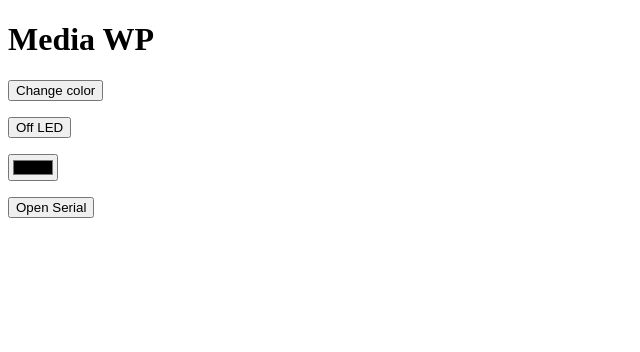
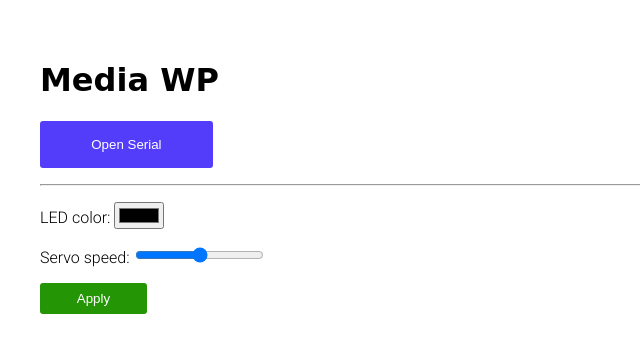
Before and after one commit to azamtau/medialab, a website built with Parcel: page src/index.html in a window 1280 px wide. Shown: the whole page, without its empty margins (0-640 px from the left). Built offline with nearby package versions, Linux system fonts and the light colour scheme; files whose address does not match are found by name; a web font is replaced by a local one.

Commit message:
styles fix

```diff
--- a/src/index.html
+++ b/src/index.html
@@ -4,18 +4,20 @@
     <meta charset="UTF-8" />
     <meta name="viewport" content="width=device-width, initial-scale=1.0" />
     <title>Media WP</title>
-    <!-- <link defer rel="stylesheet" href="./style.scss" /> -->
+    <link rel="stylesheet" type="text/css" href="style.css">
+
   </head>
   <body>
     <header>
         <h1>Media WP</h1>
     </header>
     <main id="container">
-      <p><button id="write-btn-on">Change color</button></p>
-      <p><button id="write-btn-off">Off LED</button></p>
 
-      <p><input type="color" id="clr-picker"> </p>
       <p><button id="serial-btn">Open Serial</button></p>
+<hr/>
+      <p>LED color: <input type="color" id="clr-picker"></p>
+      <p>Servo speed: <input type="range" id="sp-slider" min="0" max="10"> </p>
+      <p><button id="write-btn-on">Apply</button></p>
     </main>
     <canvas id="c"></canvas>
     <div id="loader"></div>
--- a/src/index.js
+++ b/src/index.js
@@ -3,7 +3,6 @@ import p5 from 'p5';
 
 const serialBtn = document.querySelector('#serial-btn');
 const writeBtnOn = document.querySelector('#write-btn-on');
-const writeBtnOff = document.querySelector('#write-btn-off');
 
 const clrPicker = document.querySelector("#clr-picker");
 
--- /dev/null
+++ b/src/style.css
@@ -0,0 +1,37 @@
+@import url('https://fonts.googleapis.com/css2?family=Dela+Gothic+One&display=swap');
+@import url('https://fonts.googleapis.com/css2?family=Roboto:wght@300&display=swap');
+
+body {
+    font-family: 'Roboto', sans-serif;
+    padding: 2rem;
+}
+
+h1 {
+    font-family: 'Dela Gothic One', cursive;
+}
+
+#serial-btn {
+    padding: 1rem 3.2rem 1rem 3.2rem;
+    border-radius: 3px;
+    border: none;
+    background-color: rgb(83, 61, 250);
+    color: white;
+    cursor: pointer;
+}
+
+#serial-btn:hover {
+    background-color: rgb(62, 40, 226);
+}
+
+#write-btn-on {
+    padding: 0.5rem 2.3rem 0.5rem 2.3rem;
+    border-radius: 3px;
+    border: none;
+    background-color: rgb(36, 149, 5);
+    color: white;
+    cursor: pointer;
+}
+
+#write-btn-on:hover {
+    background-color: rgb(29, 118, 4);
+}
```
Also changed, not shown: static/img.png (deleted), static/test.JPG (deleted).
